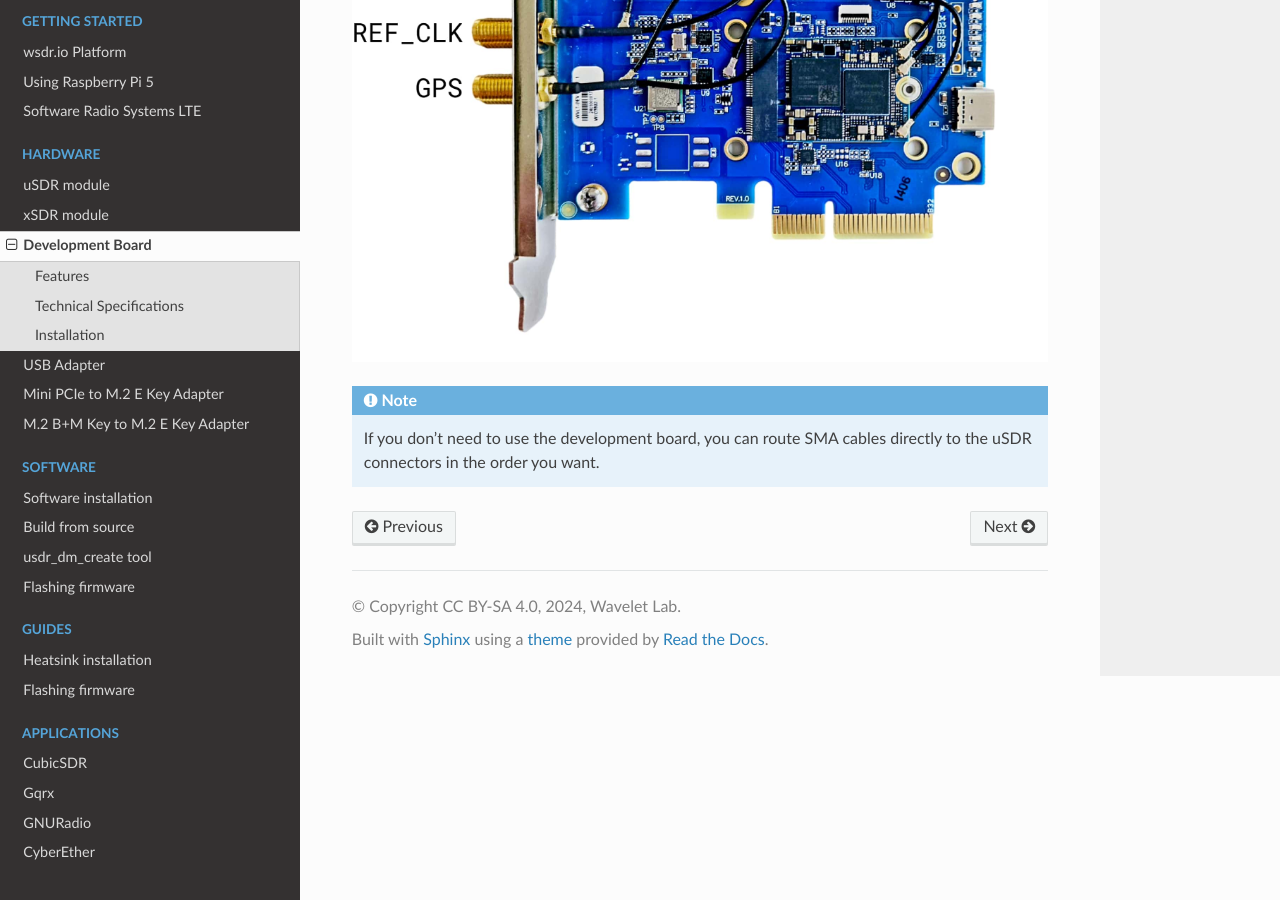
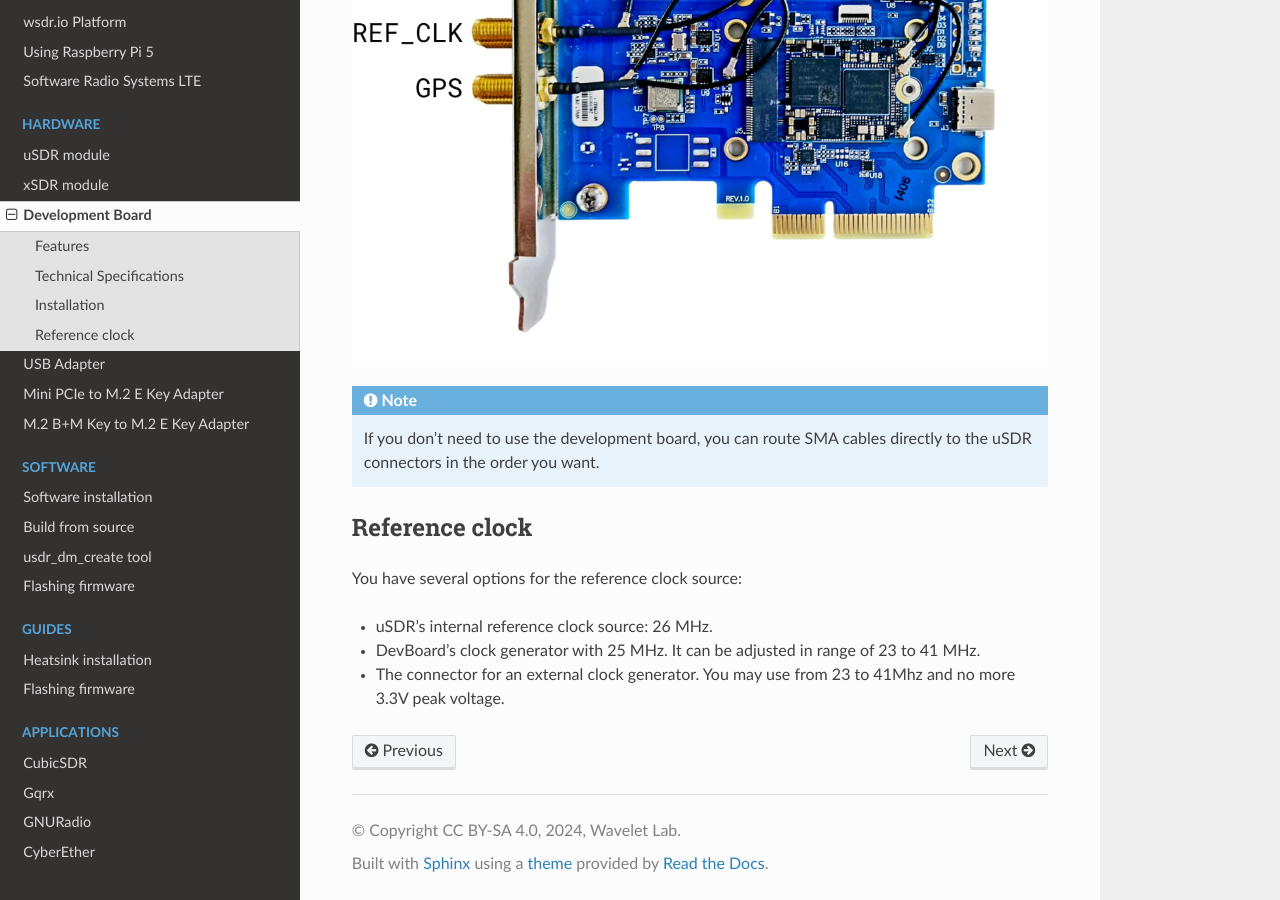
Before and after one commit to wavelet-lab/docs, a Sphinx documentation site: the page built from source/hardware/devboard.rst, in a window 1280 px wide and 900 px high, scrolled down 4517 px. Built offline with Sphinx 7.4.7 and the Read the Docs theme 2.0.0, drawn with Linux system fonts in a browser that asks for light colours.

Commit message:
Refclock documentation.

```diff
--- a/source/hardware/devboard.rst
+++ b/source/hardware/devboard.rst
@@ -1,6 +1,6 @@
-======================
+=================
 Development Board
-======================
+=================
 
 The development board is intended for developers and advanced users. It features USB Type-C connectors and can be connected to a computer via a PCIe x4 slot
 
@@ -66,3 +66,12 @@ To use the full potential of the board, some cable re-routing needs to be applie
 
     If you don’t need to use the development board,
     you can route SMA cables directly to the uSDR connectors in the order you want.
+
+Reference clock
+---------------
+
+You have several options for the reference clock source:
+
+* uSDR's internal reference clock source: 26 MHz.
+* DevBoard's clock generator with 25 MHz. It can be adjusted in range of 23 to 41 MHz.
+* The connector for an external clock generator. You may use from 23 to 41Mhz and no more 3.3V peak voltage.
```
